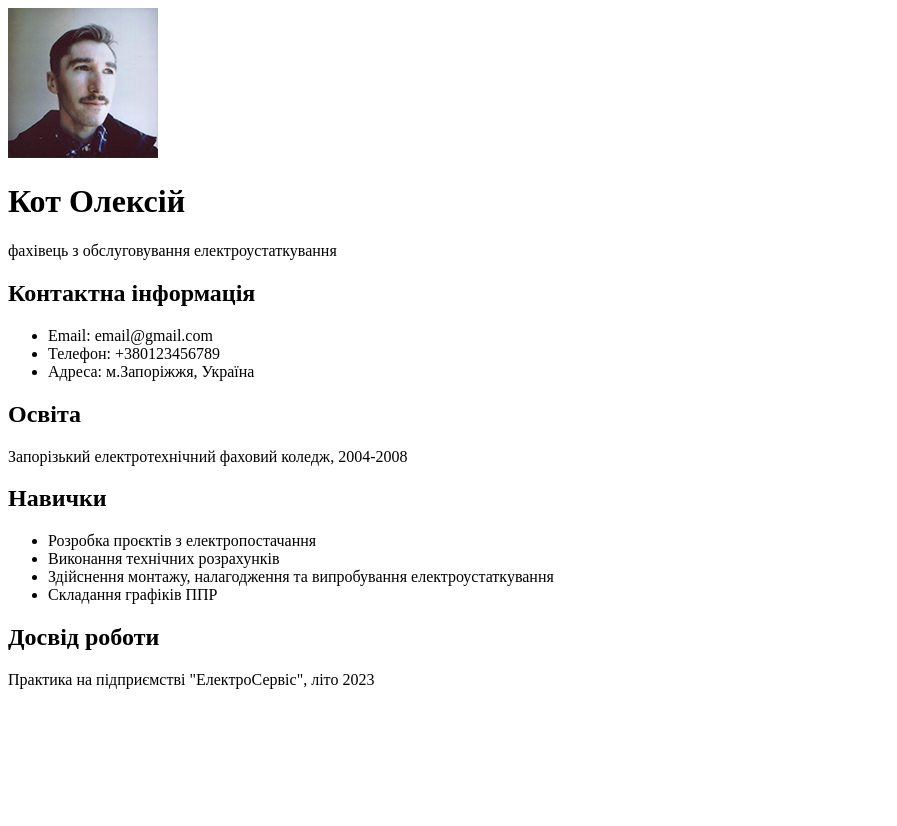
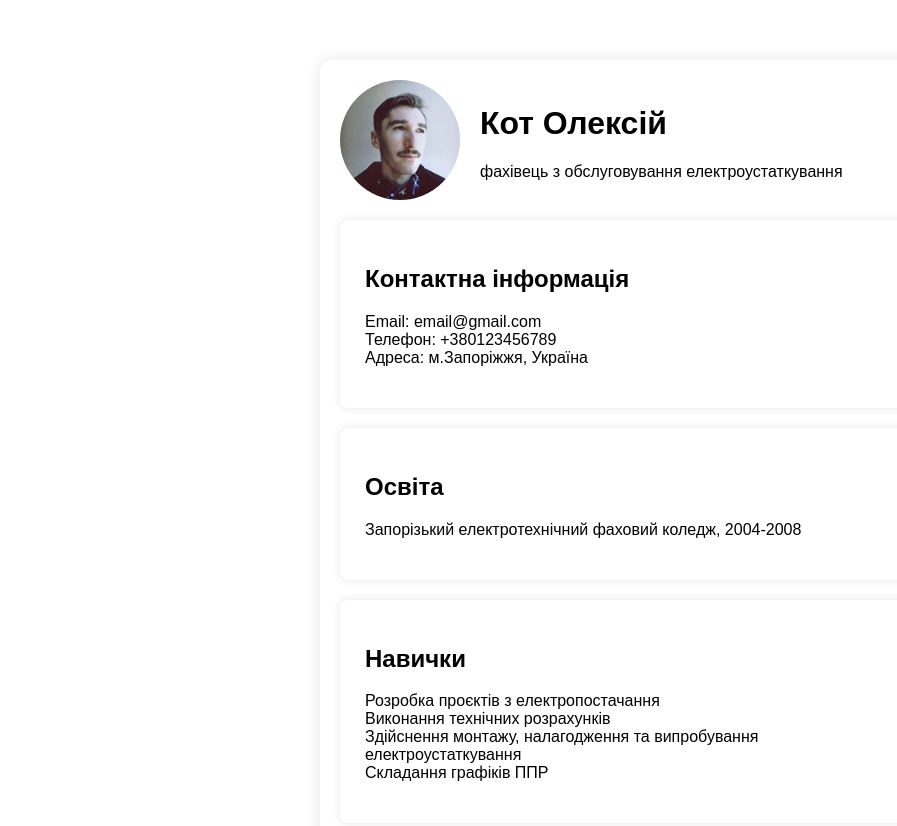
Before and after one commit to kotoleksii/web-development-lesson, a plain HTML site: page index.html in a window 1280 px wide. Shown: the top 826 px of the page, without its empty margins (0-897 px from the left). Before the commit the page ends 800 px from the top, so only its background shows below. Drawn offline with Linux system fonts and the light colour scheme.

Commit message:
Add files via upload

```diff
--- a/index.html
+++ b/index.html
@@ -4,12 +4,16 @@
     <meta charset="UTF-8">
     <meta name="viewport" content="width=device-width, initial-scale=1.0">
     <title>Резюме</title>
+    <link rel="stylesheet" href="style.css">
 </head>
 <body>
+    <div class="resume-card">
     <header>
-        <img src="photo.jpg" alt="Олексій Кот">
-        <h1>Кот Олексій</h1>
-        <p>фахівець з обслуговування електроустаткування</p>
+        <img src="photo.jpg" alt="Олексій Кот" id="profile-photo">
+        <div>
+            <h1>Кот Олексій</h1>
+            <p>фахівець з обслуговування електроустаткування</p>
+        </div>
     </header>
 
     <main>
@@ -46,5 +50,6 @@
     <footer>
 
     </footer>
+</div>
 </body>
 </html>
--- /dev/null
+++ b/style.css
@@ -0,0 +1,42 @@
+body {
+    font-family: Arial, Helvetica, sans-serif;
+    margin: 0;
+    padding: 60px 20px;
+    display: flex;
+    justify-content: center;
+    align-items: center;
+}
+
+ .resume-card {
+    border-radius: 12px;
+    padding: 20px;
+    box-shadow: 0 0 15px rgba(0, 0, 0, 0.1);
+    max-width: 600px;
+    width: 100%;
+}
+
+header {
+    display: flex;
+    align-items: center;
+    margin-bottom: 20px;
+}
+
+#profile-photo {
+    border-radius: 50%;
+    width: 120px;
+    height: 120px;
+    object-fit: cover;
+    margin-right: 20px;
+}
+
+section {
+    padding: 25px;
+    margin-bottom: 20px;
+    border-radius: 8px;
+    box-shadow: 0 0 10px rgba(0, 0, 0, 0.1);
+}
+
+ul {
+    list-style-type: none;
+    padding: 0;
+}
```
